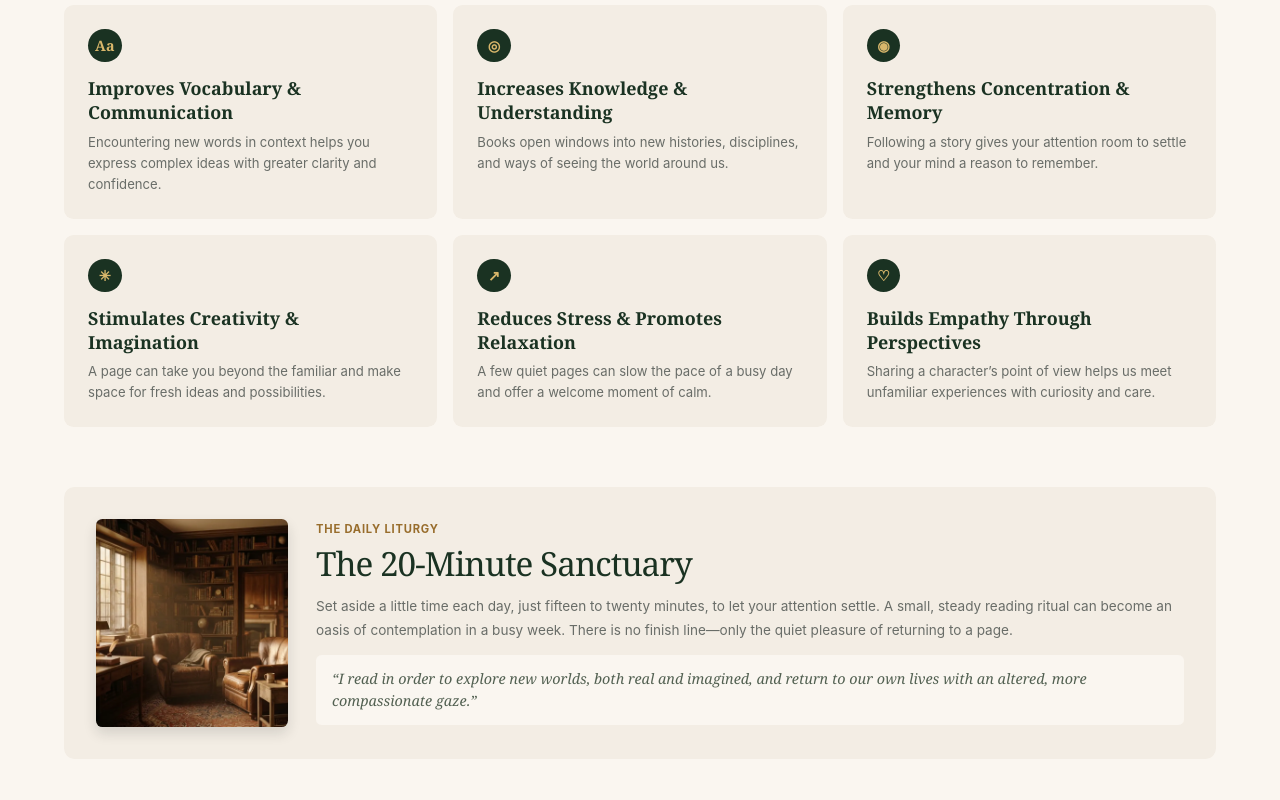
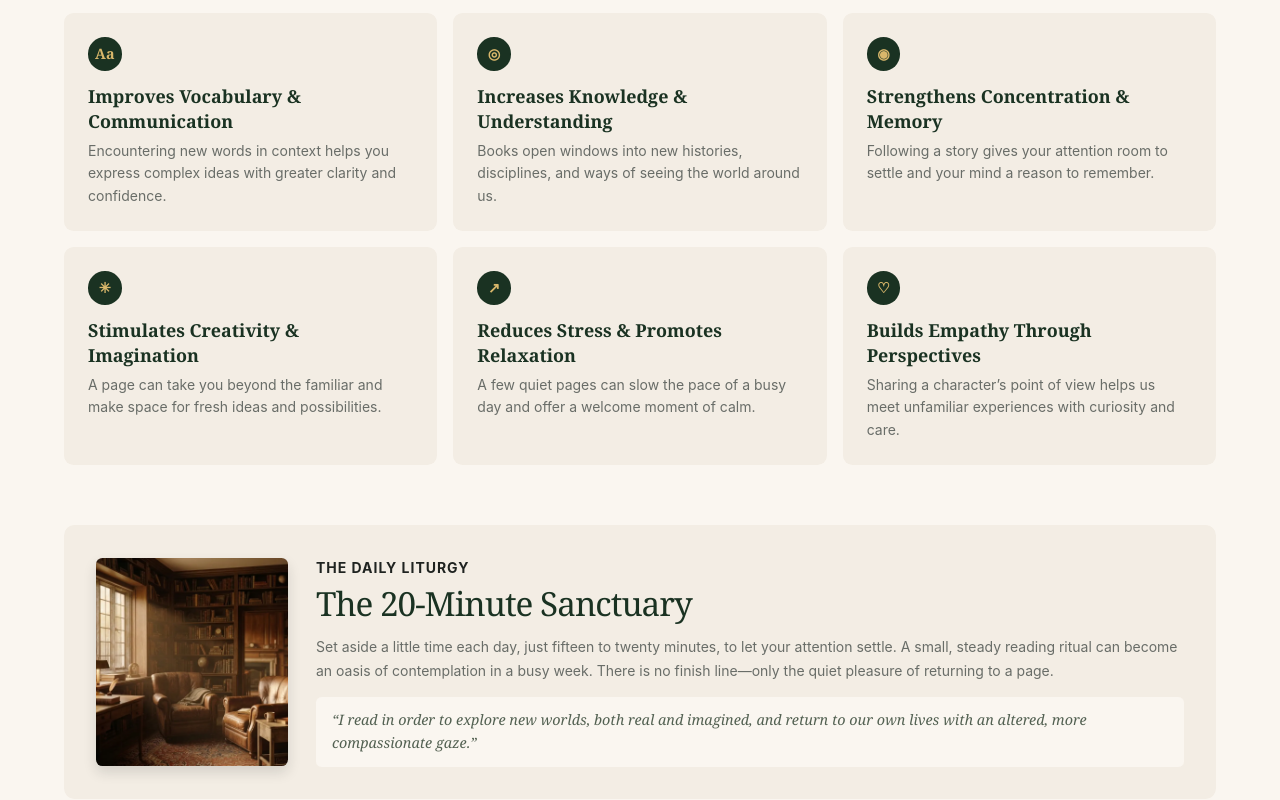
Before and after one commit to chingu-voyages/V62-tier3-team-34, an Angular app in the folder client/: page /why-reading-matters in a window 1280 px wide. Shown: the part 640-1440 px from the top of the page. Built offline with nearby package versions, Linux system fonts and the light colour scheme.

Commit message:
Update typography styles for readability on Why Reading Matters page.

```diff
--- a/client/src/app/pages/why-reading-matters/why-reading-matters.css
+++ b/client/src/app/pages/why-reading-matters/why-reading-matters.css
@@ -26,8 +26,8 @@
   align-items: center;
   gap: 0.65rem;
   margin: 0;
-  color: #986d2c;
-  font-size: 0.7rem;
+  color: var(--color-amber-800);
+  font-size: 0.875rem;
   font-weight: 700;
   letter-spacing: 0.07em;
   line-height: 1.5;
@@ -174,7 +174,7 @@ h3 {
 
 .pillar-card p {
   margin: 0;
-  font-size: 0.82rem;
+  font-size: 0.875rem;
   line-height: 1.6;
 }
 
@@ -206,7 +206,7 @@ h3 {
 
 .ritual-copy > p:not(.eyebrow) {
   margin: 0.7rem 0;
-  font-size: 0.85rem;
+  font-size: 0.875rem;
 }
 
 .ritual-copy blockquote {
```
